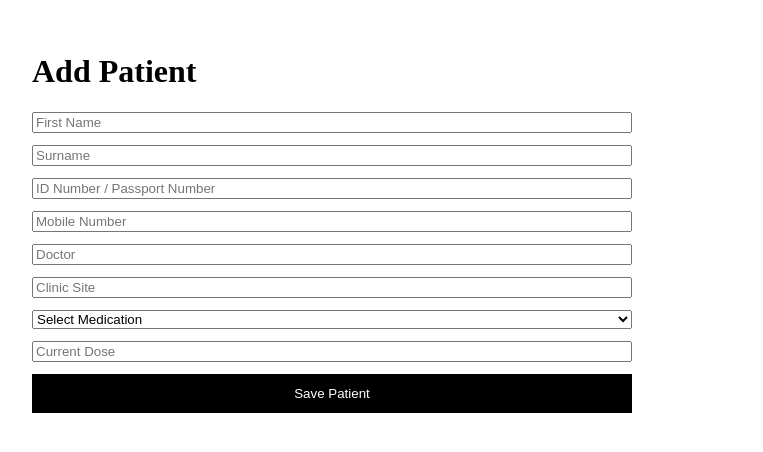
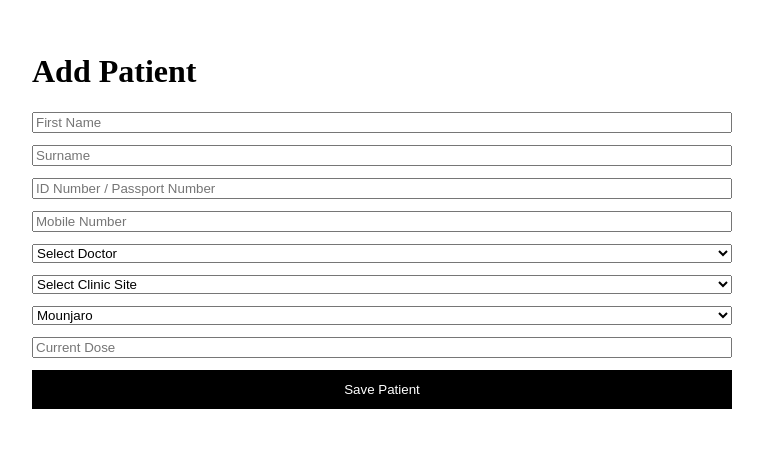
Before and after one commit to Siraajadams/Dosetracker, a Next.js app: page /dosetrack/add-patient in a window 1280 px wide. Shown: the top 452 px of the page, without its empty margins (0-763 px from the left). Built offline with nearby package versions, Linux system fonts and the light colour scheme; no server answers.

Commit message:
Update page.tsx

```diff
--- a/app/dosetrack/add-patient/page.tsx
+++ b/app/dosetrack/add-patient/page.tsx
@@ -1,18 +1,65 @@
 "use client";
 
 import { useState } from "react";
+import { supabase } from "@/lib/supabaseClient";
 
 export default function AddPatientPage() {
-  const [patient, setPatient] = useState({
-    firstName: "",
-    surname: "",
-    idNumber: "",
-    mobile: "",
-    doctor: "",
-    site: "",
-    medication: "",
-    currentDose: "",
-  });
+  const [firstName, setFirstName] = useState("");
+  const [surname, setSurname] = useState("");
+  const [idNumber, setIdNumber] = useState("");
+  const [mobileNumber, setMobileNumber] = useState("");
+  const [doctor, setDoctor] = useState("");
+  const [clinicSite, setClinicSite] = useState("");
+  const [medication, setMedication] = useState("Mounjaro");
+  const [currentDose, setCurrentDose] = useState("");
+  const [loading, setLoading] = useState(false);
+
+  async function savePatient() {
+    try {
+      setLoading(true);
+
+      const patientClinicId =
+        "PT-" + Math.floor(Math.random() * 1000000);
+
+      const { error } = await supabase
+        .from("patients")
+        .insert([
+          {
+            patient_clinic_id: patientClinicId,
+            first_name: firstName,
+            surname,
+            id_number: idNumber,
+            mobile_number: mobileNumber,
+            doctor,
+            clinic_site: clinicSite,
+            medication,
+            current_dose: currentDose,
+            status: "Active",
+          },
+        ]);
+
+      if (error) {
+        alert(error.message);
+        return;
+      }
+
+      alert("Patient Saved Successfully");
+
+      setFirstName("");
+      setSurname("");
+      setIdNumber("");
+      setMobileNumber("");
+      setDoctor("");
+      setClinicSite("");
+      setMedication("Mounjaro");
+      setCurrentDose("");
+    } catch (err) {
+      console.error(err);
+      alert("Failed to save patient");
+    } finally {
+      setLoading(false);
+    }
+  }
 
   return (
     <main style={{ padding: 24 }}>
@@ -22,78 +69,77 @@ export default function AddPatientPage() {
         style={{
           display: "grid",
           gap: 12,
-          maxWidth: 600,
+          maxWidth: 700,
+          marginTop: 20,
         }}
       >
         <input
           placeholder="First Name"
-          value={patient.firstName}
-          onChange={(e) =>
-            setPatient({ ...patient, firstName: e.target.value })
-          }
+          value={firstName}
+          onChange={(e) => setFirstName(e.target.value)}
         />
 
         <input
           placeholder="Surname"
-          value={patient.surname}
-          onChange={(e) =>
-            setPatient({ ...patient, surname: e.target.value })
-          }
+          value={surname}
+          onChange={(e) => setSurname(e.target.value)}
         />
 
         <input
           placeholder="ID Number / Passport Number"
-          value={patient.idNumber}
-          onChange={(e) =>
-            setPatient({ ...patient, idNumber: e.target.value })
-          }
+          value={idNumber}
+          onChange={(e) => setIdNumber(e.target.value)}
         />
 
         <input
           placeholder="Mobile Number"
-          value={patient.mobile}
-          onChange={(e) =>
-            setPatient({ ...patient, mobile: e.target.value })
-          }
-        />
-
-        <input
-          placeholder="Doctor"
-          value={patient.doctor}
-          onChange={(e) =>
-            setPatient({ ...patient, doctor: e.target.value })
-          }
-        />
-
-        <input
-          placeholder="Clinic Site"
-          value={patient.site}
-          onChange={(e) =>
-            setPatient({ ...patient, site: e.target.value })
-          }
+          value={mobileNumber}
+          onChange={(e) => setMobileNumber(e.target.value)}
         />
 
         <select
-          value={patient.medication}
-          onChange={(e) =>
-            setPatient({ ...patient, medication: e.target.value })
-          }
+          value={doctor}
+          onChange={(e) => setDoctor(e.target.value)}
         >
-          <option value="">Select Medication</option>
-          <option value="Wegovy">Wegovy</option>
-          <option value="Mounjaro">Mounjaro</option>
-          <option value="Ozempic">Ozempic</option>
+          <option value="">Select Doctor</option>
+          <option>Dr Khumalo</option>
+          <option>Dr Jemma Salvage</option>
+          <option>Dr Chika</option>
+          <option>Dr Yusra Khan</option>
+          <option>Dr Ayesha Cassiem</option>
+        </select>
+
+        <select
+          value={clinicSite}
+          onChange={(e) => setClinicSite(e.target.value)}
+        >
+          <option value="">Select Clinic Site</option>
+          <option>Authentic Aesthetics</option>
+          <option>Palmyra Pharmacy</option>
+          <option>Medirite Langverwacht</option>
+          <option>Medirite St Johns</option>
+          <option>Medirite Dasport</option>
+          <option>Medirite Olivedale</option>
+        </select>
+
+        <select
+          value={medication}
+          onChange={(e) => setMedication(e.target.value)}
+        >
+          <option>Mounjaro</option>
+          <option>Wegovy</option>
+          <option>Ozempic</option>
         </select>
 
         <input
           placeholder="Current Dose"
-          value={patient.currentDose}
-          onChange={(e) =>
-            setPatient({ ...patient, currentDose: e.target.value })
-          }
+          value={currentDose}
+          onChange={(e) => setCurrentDose(e.target.value)}
         />
 
         <button
+          onClick={savePatient}
+          disabled={loading}
           style={{
             padding: 12,
             background: "#000",
@@ -102,7 +148,7 @@ export default function AddPatientPage() {
             cursor: "pointer",
           }}
         >
-          Save Patient
+          {loading ? "Saving..." : "Save Patient"}
         </button>
       </div>
     </main>
```
